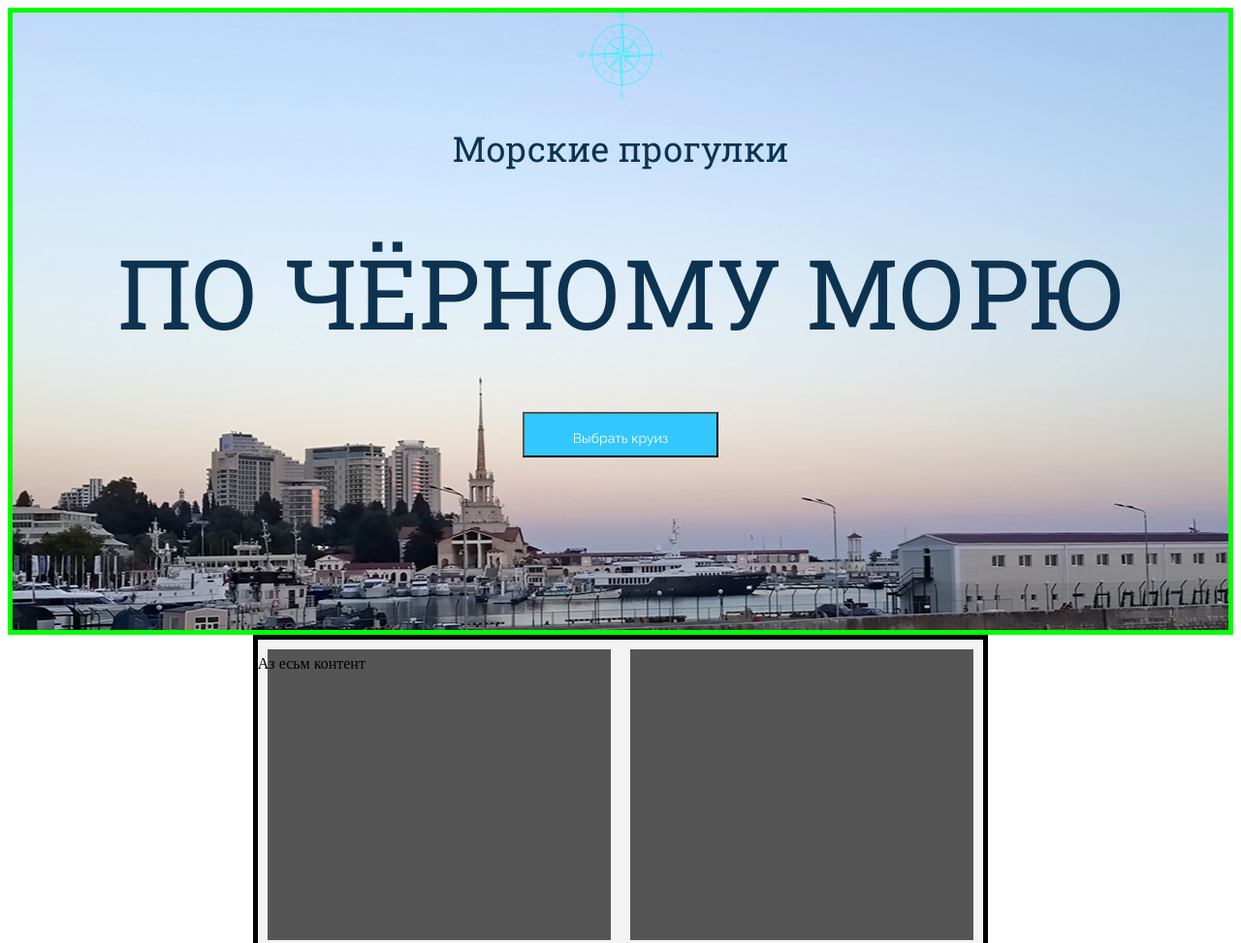
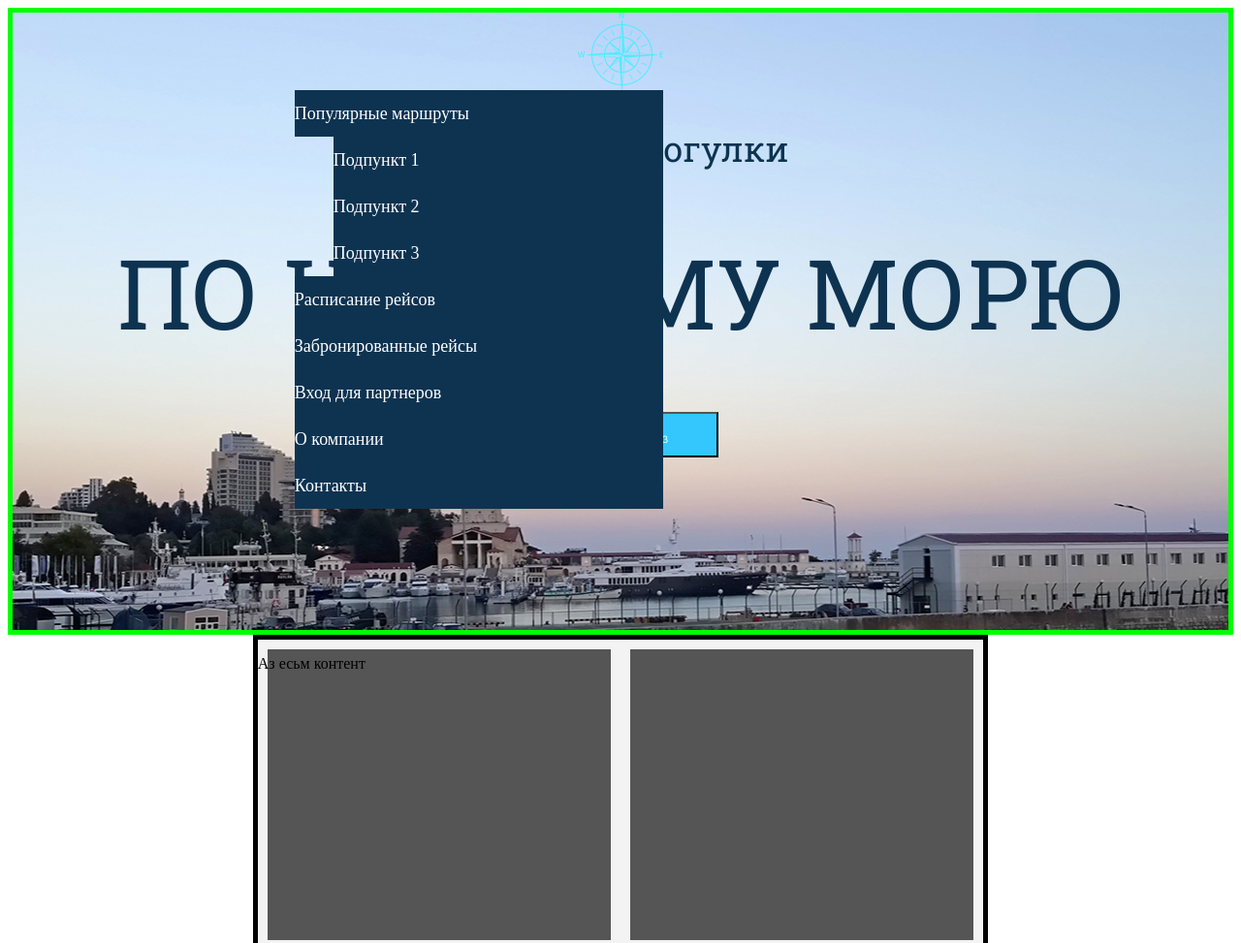
Before and after one commit to skrikl/2UP-html-test, a plain HTML site: page index.html in a window 1280 px wide. Shown: the top 973 px of the page at 97% size. Drawn offline with Linux system fonts and the light colour scheme.

Commit message:
Menu added

```diff
--- a/css/test.css
+++ b/css/test.css
@@ -9,6 +9,7 @@
 }
 
 .header {
+  position: relative;
   border: 5px solid lime;
   width: 100%;
   height: 647px;
@@ -37,12 +38,30 @@
   line-height: 48px;
   text-align: center;
 }
-/* стили для ширины крупнее мобильных */
-/* стили для ширины 400 пикселов и выше */
-@media (min-width: 400px) {
-
+.side {
+  position: absolute;
+  top:10%;
+  left: 20%;
+  width: 420px;
+  height: 413px;
 }
-
+.side ul {
+    list-style: none;
+}
+.side a {
+    text-decoration: none;
+}
+/*Menu display*/
+.menu a {
+    display: block;
+    background-color: #0d3351;
+    font-family: RobotoSlab;
+    color: #ffffff;
+    font-size: 18px;
+    font-weight: 400;
+    line-height: 48px;
+    text-align: left;
+}
 .main__button {
   display: block;
   background-color: #33c7fd;
@@ -87,7 +106,6 @@
   height: 100px;
   border: 1px dashed red;
   background-color: #ffffff;
-
 }
 .footer__menu a {
   font-family: Raleway;
--- a/index.html
+++ b/index.html
@@ -16,8 +16,26 @@
   <p class="header_small">Морские прогулки</p>
   <p class="header_big">по чёрному морю</p>
   <button class="main__button">Выбрать круиз</button>
+
+
+<div class="side">
+	<ul class="menu">
+		<li class="menu__list">
+			<a href="#">Популярные маршруты</a>
+			<ul class="menu__drop">
+				<li><a href="#">Подпункт 1</a></li>
+				<li><a href="#">Подпункт 2</a></li>
+				<li><a href="#">Подпункт 3</a></li>
+			</ul>
+		</li>
+		<li><a href="#">Расписание рейсов</a></li>
+		<li><a href="#">Забронированные рейсы</a></li>
+		<li><a href="#">Вход для партнеров</a></li>
+		<li><a href="#">О компании</a></li>
+		<li><a href="#">Контакты</a></li>
+		</ul> </div>﻿
+
 </div>
-
 <!-- Content section -->
 <div class="content">
 	<p style="position: absolute; top: 0; left: 0;">Аз есьм контент</p>
```
